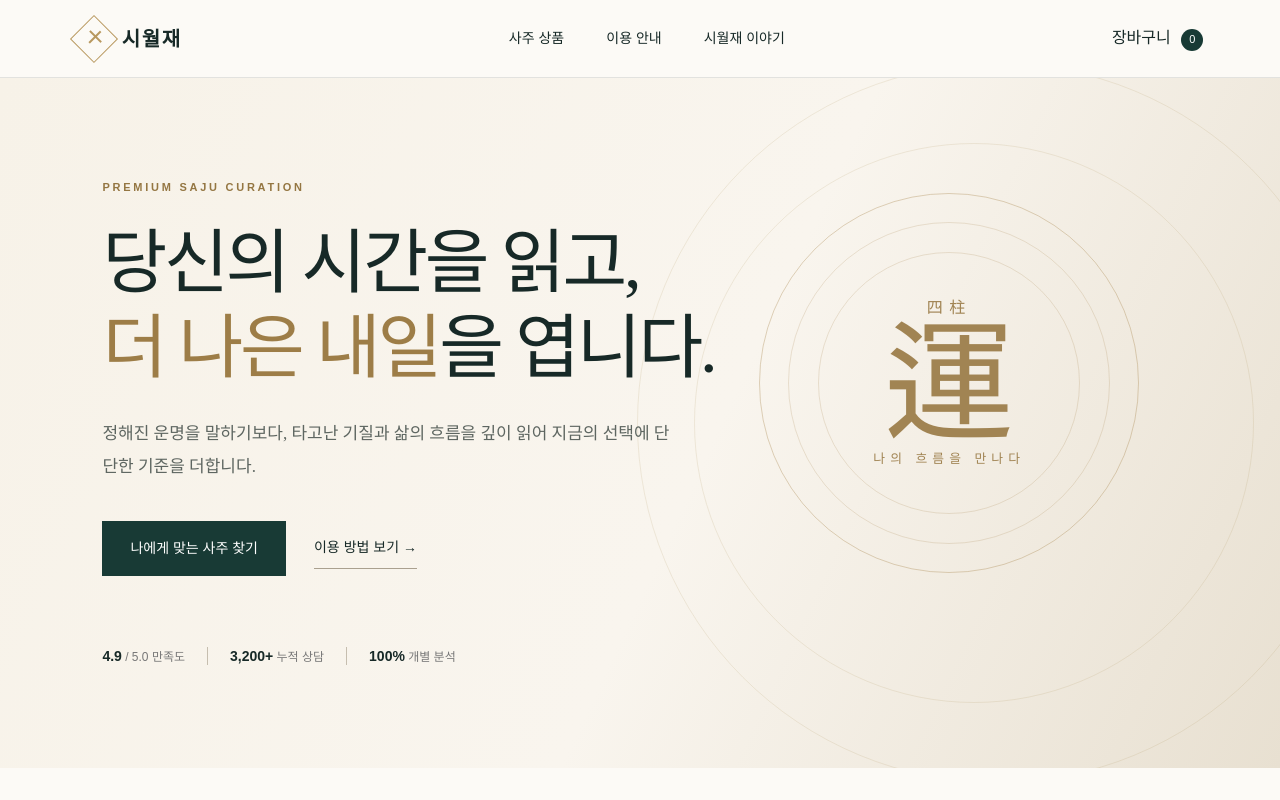
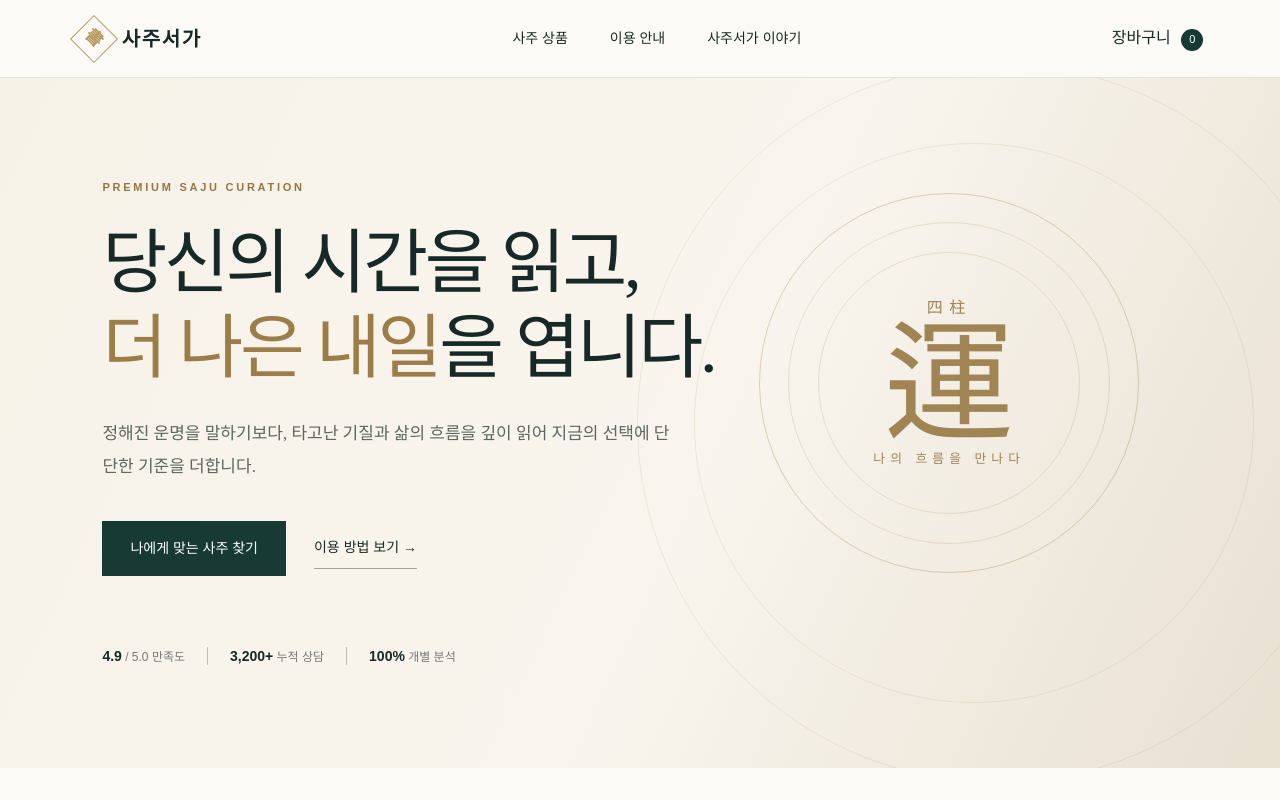
Before and after one commit to cmseok2/siwoljae-store, a Next.js app: page / in a window 1280 px wide. Shown: the top 800 px of the page. Built offline with nearby package versions, Linux system fonts and the light colour scheme.

Commit message:
Rename brand to 사주서가: app/page.tsx

```diff
--- a/app/page.tsx
+++ b/app/page.tsx
@@ -16,13 +16,13 @@ export default function Home(){
  const addCart=(p:Product)=>{if(!cart.some(i=>i.id===p.id))setCart([...cart,p]);setSelected(null);setCartOpen(true)};
  const pay=async()=>{setPaying(true);setPaymentError("");try{const prepare=await fetch("/api/payments/prepare",{method:"POST",headers:{"content-type":"application/json"},body:JSON.stringify({productIds:cart.map(i=>i.id),customer})});const ready=await prepare.json();if(!prepare.ok)throw new Error(ready.message);const confirm=await fetch("/api/payments/confirm",{method:"POST",headers:{"content-type":"application/json"},body:JSON.stringify({paymentKey:ready.paymentKey,orderId:ready.orderId,amount:ready.amount})});const paid=await confirm.json();if(!confirm.ok||paid.status!=="PAID")throw new Error(paid.message??"결제가 완료되지 않았습니다.");setOrdered(true)}catch(error){setPaymentError(error instanceof Error?error.message:"결제 중 오류가 발생했습니다.")}finally{setPaying(false)}};
  return <main>
-  <header className="topbar"><a className="brand" href="#top"><span className="brand-mark">十</span><span>시월재</span></a><nav><a href="#products">사주 상품</a><a href="#process">이용 안내</a><a href="#story">시월재 이야기</a></nav><button className="cart-button" onClick={()=>setCartOpen(true)}>장바구니 <span>{cart.length}</span></button></header>
+  <header className="topbar"><a className="brand" href="#top"><span className="brand-mark">書</span><span>사주서가</span></a><nav><a href="#products">사주 상품</a><a href="#process">이용 안내</a><a href="#story">사주서가 이야기</a></nav><button className="cart-button" onClick={()=>setCartOpen(true)}>장바구니 <span>{cart.length}</span></button></header>
   <section className="hero" id="top"><div className="hero-orbit orbit-one"/><div className="hero-orbit orbit-two"/><div className="hero-copy"><p className="eyebrow">PREMIUM SAJU CURATION</p><h1>당신의 시간을 읽고,<br/><em>더 나은 내일</em>을 엽니다.</h1><p className="hero-desc">정해진 운명을 말하기보다, 타고난 기질과 삶의 흐름을 깊이 읽어 지금의 선택에 단단한 기준을 더합니다.</p><div className="hero-actions"><a className="primary" href="#products">나에게 맞는 사주 찾기</a><a className="text-link" href="#process">이용 방법 보기 →</a></div><div className="trust"><span><b>4.9</b> / 5.0 만족도</span><i/><span><b>3,200+</b> 누적 상담</span><i/><span><b>100%</b> 개별 분석</span></div></div><div className="hero-seal"><span>四柱</span><strong>運</strong><small>나의 흐름을 만나다</small></div></section>
   <section className="intro" id="story"><p className="section-label">CURATED FOR YOU</p><h2>삶의 질문에 따라<br/>섬세하게 고른 사주 리포트</h2><p>단순한 풀이를 넘어, 지금의 나에게 필요한 이해와 방향을 전합니다.</p></section>
   <section className="products-section" id="products"><div className="filter-row">{["전체","개인 운세","프리미엄","관계","자녀·양육"].map(i=><button key={i} className={category===i?"active":""} onClick={()=>setCategory(i)}>{i}</button>)}</div><div className="product-grid">{visible.map(p=><article className={`product-card ${p.recommended?"featured":""}`} key={p.id}><div className="product-art"><span className="product-tag">{p.tag}</span><b>{p.symbol}</b><small>{p.category}</small></div><div className="product-info"><p>{p.subtitle}</p><h3>{p.title}</h3><div className="price">{p.originalPrice&&<del>{money(p.originalPrice)}</del>}<strong>{money(p.price)}</strong></div><button onClick={()=>setSelected(p)}>상품 자세히 보기 <span>↗</span></button></div></article>)}</div></section>
   <section className="process" id="process"><div><p className="section-label">HOW IT WORKS</p><h2>당신만을 위한 해석이<br/>완성되는 과정</h2></div><ol>{[["01","상품 선택","지금 가장 궁금한 주제의 상품을 선택합니다."],["02","정보 입력","결제 후 생년월일시와 필요한 정보를 남겨주세요."],["03","개별 분석","전문 상담가가 사주 원국과 흐름을 직접 분석합니다."],["04","리포트 수령","3일 이내 깊이 있는 맞춤 리포트를 보내드립니다."]].map(x=><li key={x[0]}><span>{x[0]}</span><div><b>{x[1]}</b><p>{x[2]}</p></div></li>)}</ol></section>
-  <section className="quote"><span>“</span><blockquote>운명은 정답이 아니라,<br/>나를 이해하는 하나의 언어입니다.</blockquote><p>시월재는 당신이 스스로의 삶을 더 잘 선택하도록 돕습니다.</p></section>
-  <footer><a className="brand inverse" href="#top"><span className="brand-mark">十</span><span>시월재</span></a><p>삶의 흐름을 읽는 프리미엄 사주 큐레이션</p><div><a href="#products">상품 안내</a><a href="#process">이용 안내</a><a href="#story">브랜드 소개</a></div><small>© 2026 SIWOLJAE. All rights reserved.</small></footer>
+  <section className="quote"><span>“</span><blockquote>운명은 정답이 아니라,<br/>나를 이해하는 하나의 언어입니다.</blockquote><p>사주서가는 당신이 스스로의 삶을 더 잘 선택하도록 돕습니다.</p></section>
+  <footer><a className="brand inverse" href="#top"><span className="brand-mark">書</span><span>사주서가</span></a><p>삶의 흐름을 읽는 프리미엄 사주 큐레이션</p><div><a href="#products">상품 안내</a><a href="#process">이용 안내</a><a href="#story">브랜드 소개</a></div><small>© 2026 SAJUSEOGA. All rights reserved.</small></footer>
   {selected&&<div className="overlay" onMouseDown={()=>setSelected(null)}><section className="modal detail-modal" onMouseDown={e=>e.stopPropagation()}><button className="close" onClick={()=>setSelected(null)}>×</button><div className="detail-symbol">{selected.symbol}</div><p className="section-label">{selected.category}</p><h2>{selected.title}</h2><p className="detail-copy">{selected.description}</p><h4>리포트 구성</h4><ul>{selected.includes.map(i=><li key={i}>✓ {i}</li>)}</ul><div className="modal-bottom"><strong>{money(selected.price)}</strong><button className="primary" onClick={()=>addCart(selected)}>장바구니 담기</button></div></section></div>}
   {cartOpen&&<div className="overlay drawer-overlay" onMouseDown={()=>setCartOpen(false)}><aside className="cart-drawer" onMouseDown={e=>e.stopPropagation()}><div className="drawer-head"><h2>장바구니 <small>{cart.length}</small></h2><button className="close" onClick={()=>setCartOpen(false)}>×</button></div>{cart.length===0?<div className="empty"><b>담긴 상품이 없습니다.</b><p>지금 필요한 사주 리포트를 만나보세요.</p><button onClick={()=>setCartOpen(false)}>상품 둘러보기</button></div>:<><div className="cart-items">{cart.map(i=><div className="cart-item" key={i.id}><span>{i.symbol}</span><div><small>{i.category}</small><b>{i.title}</b><strong>{money(i.price)}</strong></div><button onClick={()=>setCart(cart.filter(p=>p.id!==i.id))}>삭제</button></div>)}</div><div className="cart-total"><span>총 결제 금액</span><strong>{money(total)}</strong></div><button className="primary checkout-button" onClick={()=>{setCartOpen(false);setCheckout(true)}}>결제하기</button></>}</aside></div>}
   {checkout&&<div className="overlay"><section className="modal checkout-modal"><button className="close" onClick={()=>setCheckout(false)}>×</button>{ordered?<div className="complete"><div>✓</div><h2>주문이 완료되었습니다</h2><p>결제 확인 후 입력하신 연락처로<br/>상담 정보 입력 링크를 보내드릴게요.</p><button className="primary" onClick={()=>{setCheckout(false);setOrdered(false);setCart([]);setCustomer({name:"",phone:"",email:""})}}>확인</button></div>:<><p className="section-label">CHECKOUT</p><h2>주문·결제</h2><div className="order-summary">{cart.map(i=><div key={i.id}><span>{i.title}</span><b>{money(i.price)}</b></div>)}<div className="order-total"><span>결제 금액</span><strong>{money(total)}</strong></div></div><label>이름<input placeholder="주문자 이름" value={customer.name} onChange={e=>setCustomer({...customer,name:e.target.value})}/></label><label>연락처<input placeholder="010-0000-0000" value={customer.phone} onChange={e=>setCustomer({...customer,phone:e.target.value})}/></label><label>이메일<input placeholder="report@example.com" type="email" value={customer.email} onChange={e=>setCustomer({...customer,email:e.target.value})}/></label><div className="pay-method"><button className="selected">신용카드</button><button>카카오페이</button><button>계좌이체</button></div>{paymentError&&<p className="payment-error">{paymentError}</p>}<button className="primary checkout-button" disabled={paying} onClick={pay}>{paying?"결제 처리 중...":`${money(total)} 결제하기`}</button><p className="demo-note">현재는 테스트 결제로 동작하며 실제 금액은 청구되지 않습니다.</p></>}</section></div>}
```
